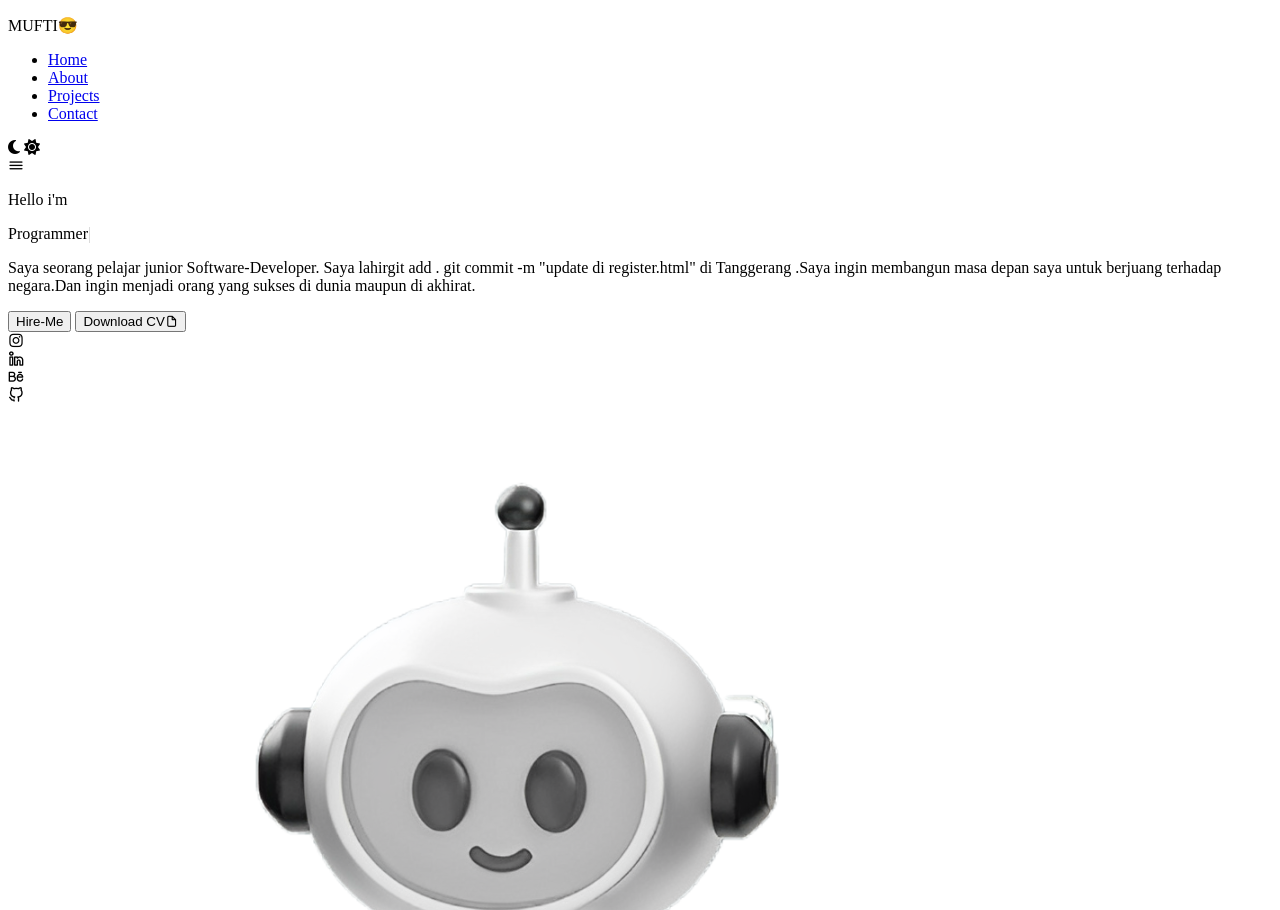
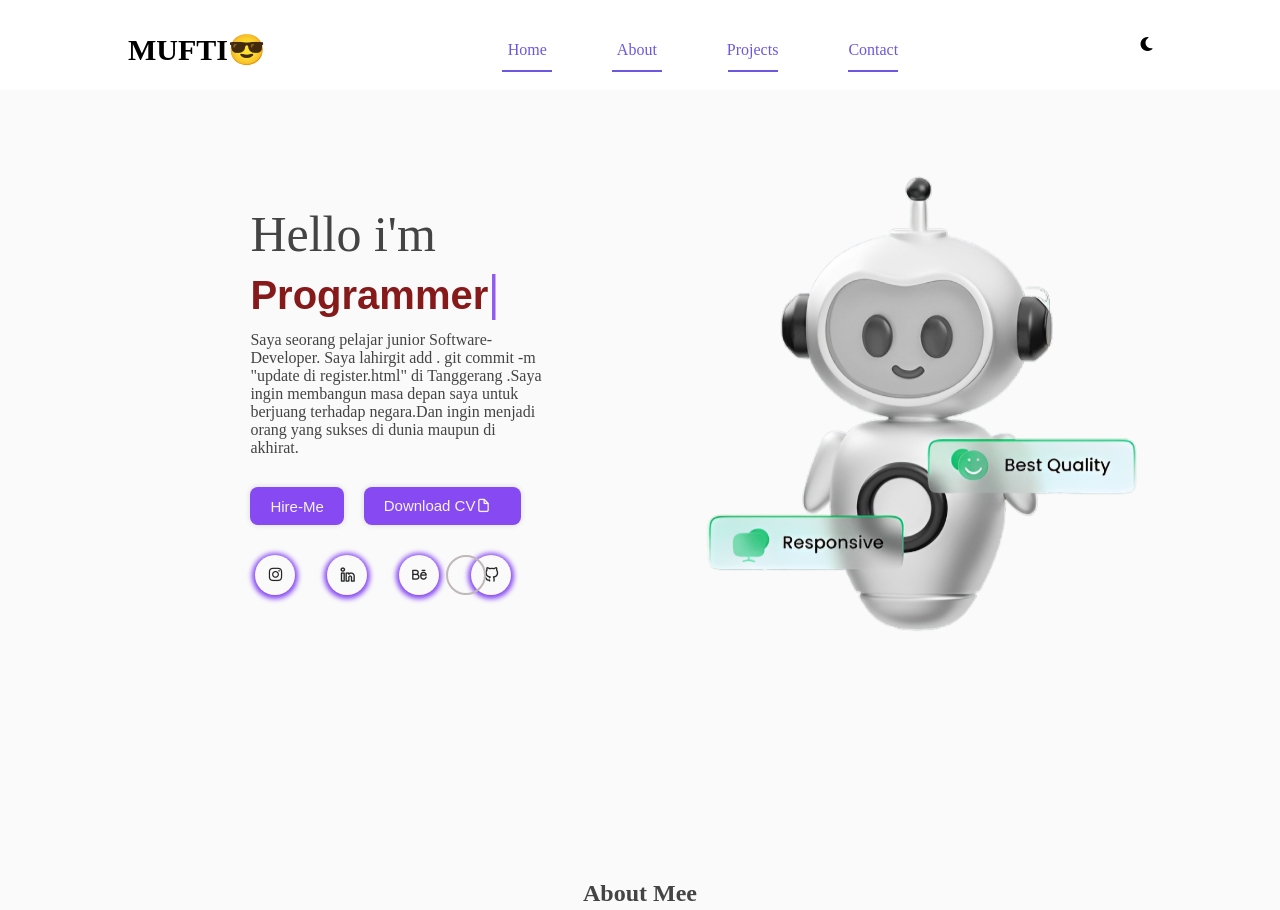
Before and after one commit to muftiarifudintaqy/portofoliotwo.-2-, a plain HTML site: page index.html in a window 1280 px wide. Shown: the top 910 px of the page. Drawn offline with nearby package versions, Linux system fonts and the light colour scheme; a web font is replaced by a local one.

Commit message:
update di register.html

```diff
--- a/index.html
+++ b/index.html
@@ -5,7 +5,7 @@
     <meta name="viewport" content="width=device-width, initial-scale=1.0" />
     <title>MY_PORTOFOLIO</title>
     <link href="img/ico (1).png" rel="icon" />
-    <link rel="stylesheet" href="mufti_portofolio.css" />
+    <link rel="stylesheet" href="style.css" />
     <link
       rel="stylesheet"
       href="https://cdnjs.cloudflare.com/ajax/libs/font-awesome/6.6.0/css/all.min.css"
```
